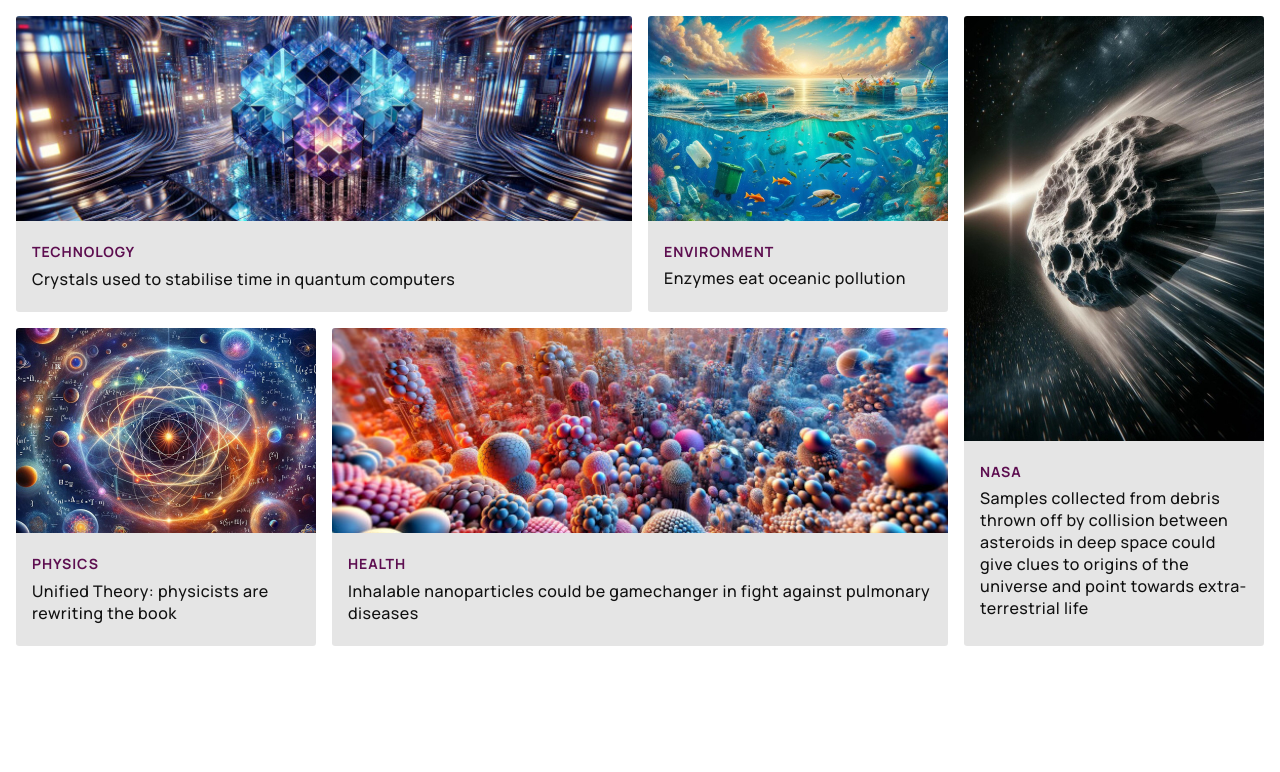
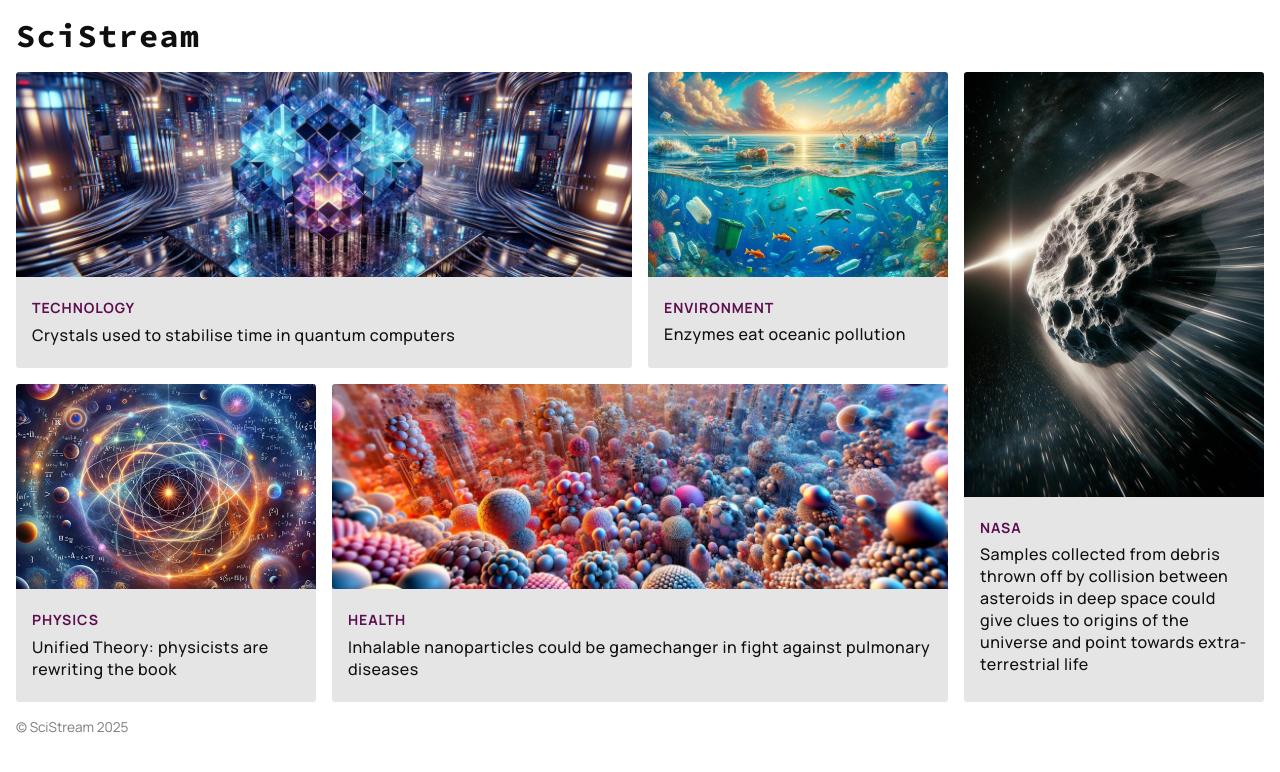
Before and after one commit to paulaFenner/css-grid-exercise, a plain HTML site: page index.html in a window 1280 px wide. Drawn offline with Linux system fonts and the light colour scheme.

Commit message:
final commit

```diff
--- a/index.html
+++ b/index.html
@@ -10,9 +10,9 @@
     <link href="https://fonts.googleapis.com/css2?family=Manrope:wght@200..800&family=Source+Code+Pro:ital,wght@0,200..900;1,200..900&display=swap" rel="stylesheet" />
   </head>
   <body>
-    <!--  <header class="site-header">
+    <header class="site-header">
       <h1>SciStream</h1>
-    </header> -->
+    </header>
 
     <main>
       <a href="/crystals-stabilise-quantum-computers.html" class="technology" aria-label="Discover how crystals stabilize time in quantum computers">
@@ -62,8 +62,8 @@
       </a>
     </main>
 
-    <!--  <footer>
+    <footer>
       <p>&copy; SciStream 2025</p>
-    </footer> -->
+    </footer>
   </body>
 </html>
--- a/style.css
+++ b/style.css
@@ -4,13 +4,32 @@ body {
   padding: 0;
   font-family: 'Manrope', sans-serif;
 }
+/* =================
+    Site Layout
+   ================= */
 
 body {
-  margin: 1em;
+  display: grid;
+  gap: 1em 0;
+  grid-template-columns: 1em 1fr 1em;
+  grid-template-areas:
+    '... ... ...'
+    '... head ...'
+    '... main ...'
+    '... foot ...'
+    '... ... ...';
+}
+
+.site-header {
+  grid-area: head;
+}
+
+footer {
+  grid-area: foot;
 }
 
 /* =================
-  Layout
+  Main Element Layout
  ================= */
 .technology {
   grid-area: tec;
@@ -33,6 +52,7 @@ body {
 }
 
 main {
+  grid-area: main;
   display: grid;
   gap: 1em;
   grid-template-columns: 1fr;
@@ -144,7 +164,7 @@ img {
 
 @media (min-width: 870px) {
   main {
-    grid-template-columns: repeat(12, 1fr);
+    grid-template-columns: repeat(9, 1fr) repeat(3, minmax(70px, 1fr));
     grid-template-areas:
       'tec tec tec tec tec tec env env env nas nas nas'
       'phy phy phy hea hea hea hea hea hea nas nas nas';
```
